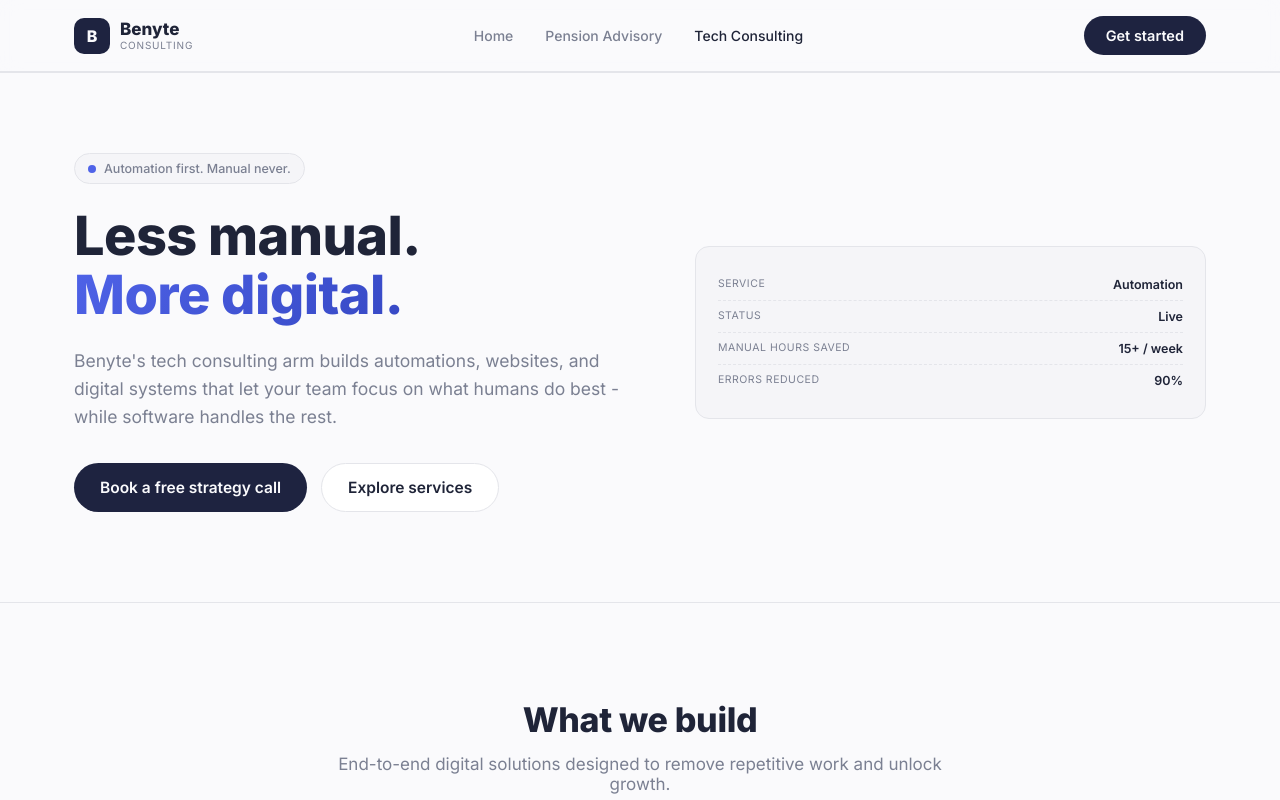
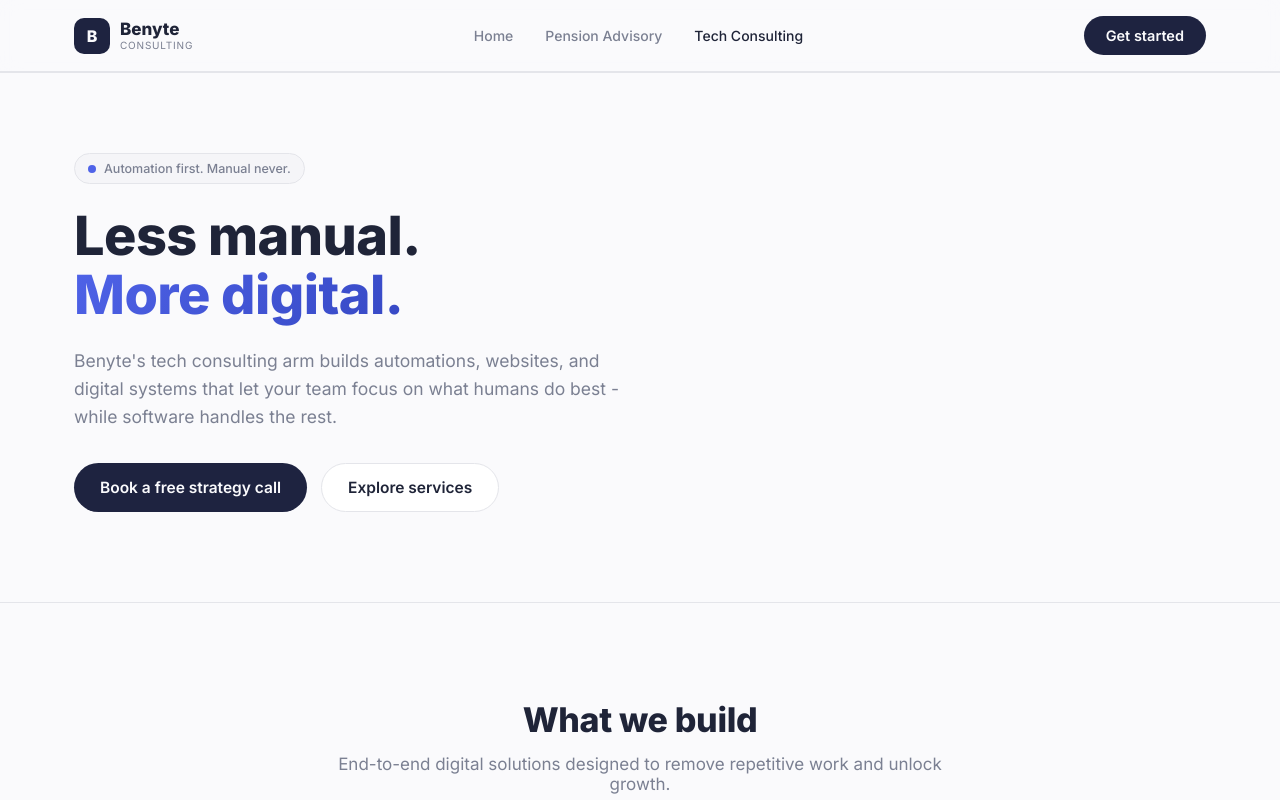
Before and after one commit to tshepisomokano-sg/Benyte-Consulting, a plain HTML site: page tech.html in a window 1280 px wide. Shown: the top 800 px of the page. Drawn offline with Linux system fonts and the light colour scheme.

Commit message:
Refactor hero section layout in tech.html

```diff
--- a/tech.html
+++ b/tech.html
@@ -31,21 +31,13 @@
 </header>
 
 <section class="hero">
-  <div class="wrap hero-grid">
-    <div>
+  <div class="wrap">
     <div class="pill"><span class="dot"></span> Automation first. Manual never.</div>
     <h1 class="headline">Less manual.<br><span class="accent-text">More digital.</span></h1>
     <p class="lede">Benyte's tech consulting arm builds automations, websites, and digital systems that let your team focus on what humans do best - while software handles the rest.</p>
     <div class="cta-row">
       <a class="btn btn-primary btn-lg" href="#contact">Book a free strategy call</a>
       <a class="btn btn-outline btn-lg" href="#services">Explore services</a>
-      </div>
-    </div>
-    <div class="ledger-mini">
-      <div class="row"><span class="k">Service</span><span class="v">Automation</span></div>
-      <div class="row"><span class="k">Status</span><span class="v">Live</span></div>
-      <div class="row"><span class="k">Manual hours saved</span><span class="v">15+ / week</span></div>
-      <div class="row"><span class="k">Errors reduced</span><span class="v">90%</span></div>
     </div>
   </div>
 </section>
```
Lines whose indentation alone changed are shown as unchanged.
